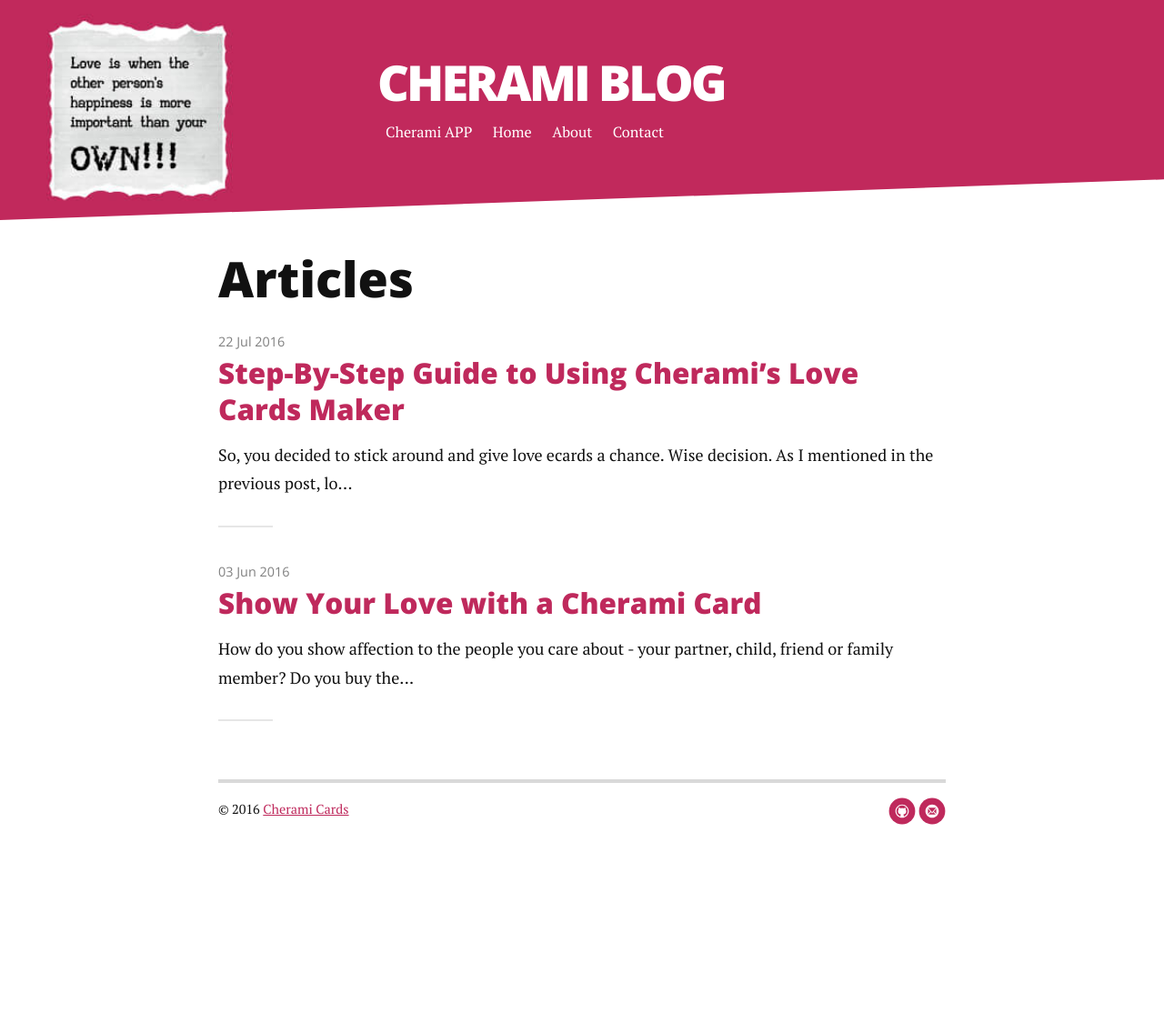
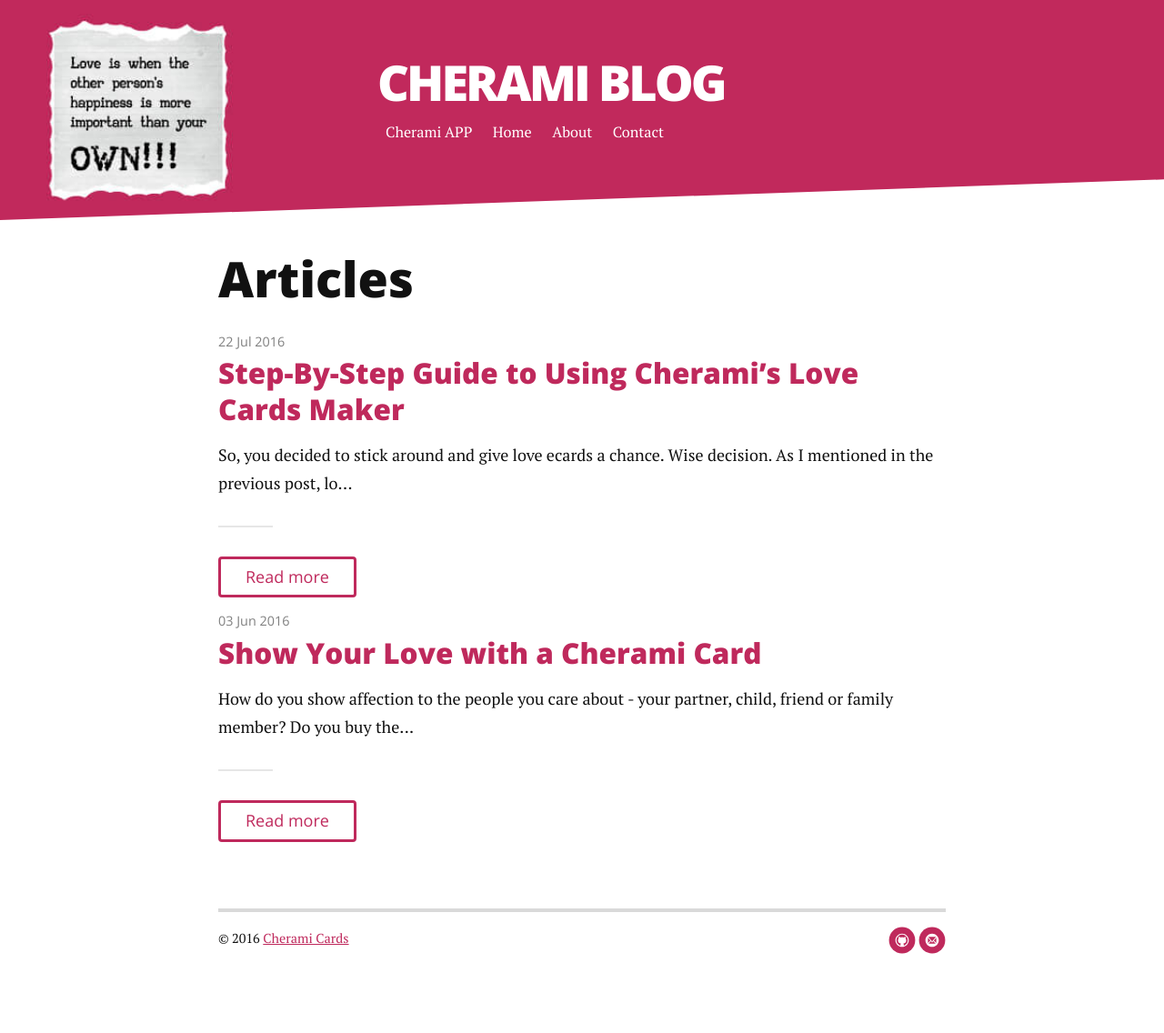
Before and after one commit to CheramiCards/blog, a Jekyll site: the page built from articles.md, in a window 1280 px wide. Shown: the whole page at 91% size. Built offline with Jekyll 4.4.1, drawn with Linux system fonts in a browser that asks for light colours; nearby versions of some CDN libraries; before the commit the page ends 995 px from its top, so only the background shows below that.

Commit message:
Add read more link

```diff
--- a/articles.md
+++ b/articles.md
@@ -12,6 +12,7 @@
       	<h3><a href="{{ post.url }}">{{ post.title }}</a></h3>
       	<p class="description">{% if post.description %}{{ post.description  | strip_html | strip_newlines | truncate: 120 }}{% else %}{{ post.content | strip_html | strip_newlines | truncate: 120 }}{% endif %}</p>
       </li>
+      <a class="next button__outline" href="{{ post.url }}">Read more</a>
     {% endfor %}
   </ul>
 </div>
```
